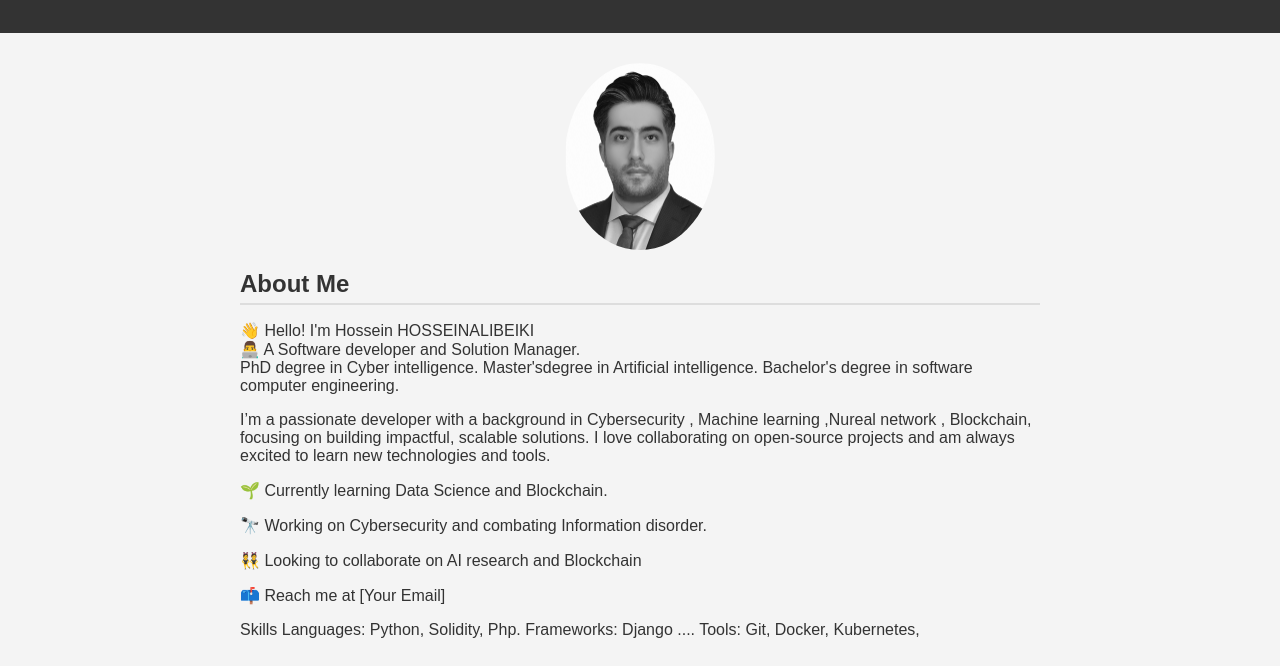
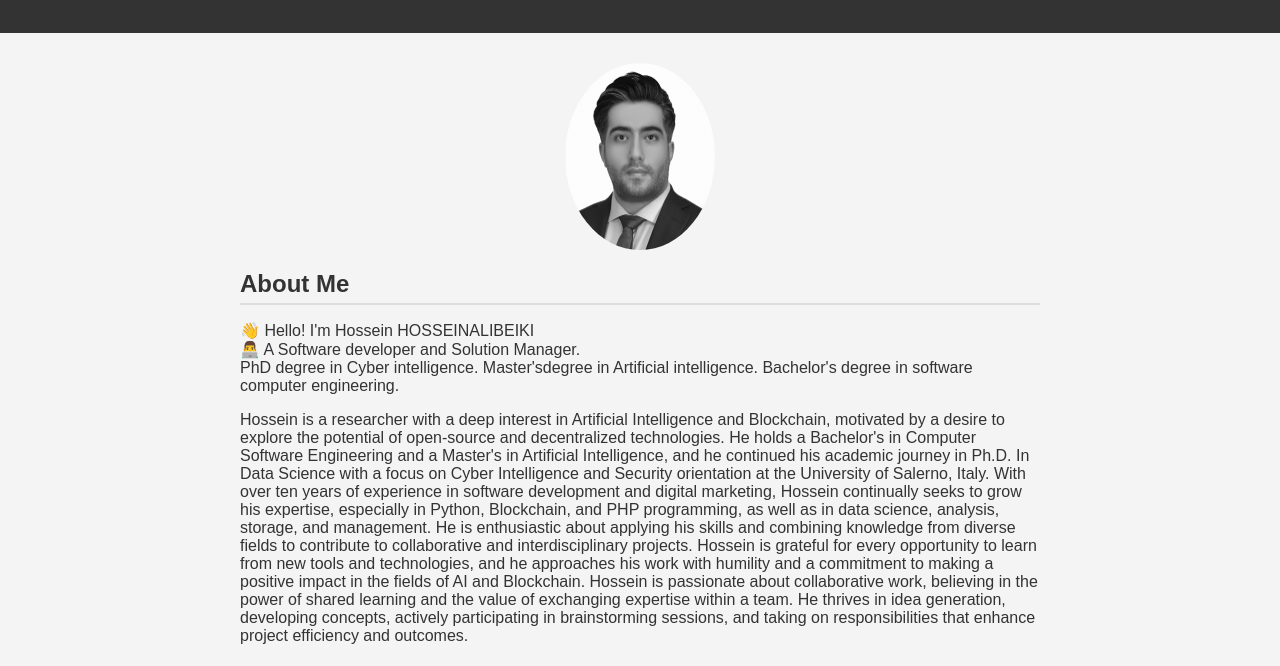
Before and after one commit to hosseinalibeiki/Hossein, a plain HTML site: page index.html in a window 1280 px wide. Shown: the part 121-787 px from the top of the page. Drawn offline with Linux system fonts and the light colour scheme.

Commit message:
Update index.html

```diff
--- a/index.html
+++ b/index.html
@@ -65,16 +65,10 @@
     Master'sdegree in Artificial intelligence.
     Bachelor's degree in software computer engineering.
 
-<p style="line-heihgt:20px;">I’m a passionate developer with a background in Cybersecurity , Machine learning ,Nureal network , Blockchain, focusing on building impactful, scalable solutions. I love collaborating on open-source projects and am always excited to learn new technologies and tools.
-</p>
-<p>🌱 Currently learning  Data Science and Blockchain.</p>
-<p>🔭 Working on Cybersecurity and combating Information disorder.</p>
-<p>👯 Looking to collaborate on AI research and Blockchain</p>
-<p>📫 Reach me at [Your Email]</p>
-Skills
-Languages: Python, Solidity, Php.
-Frameworks: Django ....
-Tools: Git, Docker, Kubernetes, </p>
+<p style="line-heihgt:20px;">Hossein is a researcher with a deep interest in Artificial Intelligence and Blockchain, motivated by a desire to explore the potential of open-source and decentralized technologies. He holds a Bachelor's in Computer Software Engineering and a Master's in Artificial Intelligence, and he continued his academic journey in  Ph.D. In Data Science with a focus on Cyber Intelligence and Security orientation at the University of Salerno, Italy.
+With over ten years of experience in software development and digital marketing, Hossein continually seeks to grow his expertise, especially in Python, Blockchain, and PHP programming, as well as in data science, analysis, storage, and management.
+He is enthusiastic about applying his skills and combining knowledge from diverse fields to contribute to collaborative and interdisciplinary projects. Hossein is grateful for every opportunity to learn from new tools and technologies, and he approaches his work with humility and a commitment to making a positive impact in the fields of AI and Blockchain.
+Hossein is passionate about collaborative work, believing in the power of shared learning and the value of exchanging expertise within a team. He thrives in idea generation, developing concepts, actively participating in brainstorming sessions, and taking on responsibilities that enhance project efficiency and outcomes. </p>
 
 </section>
 
```
